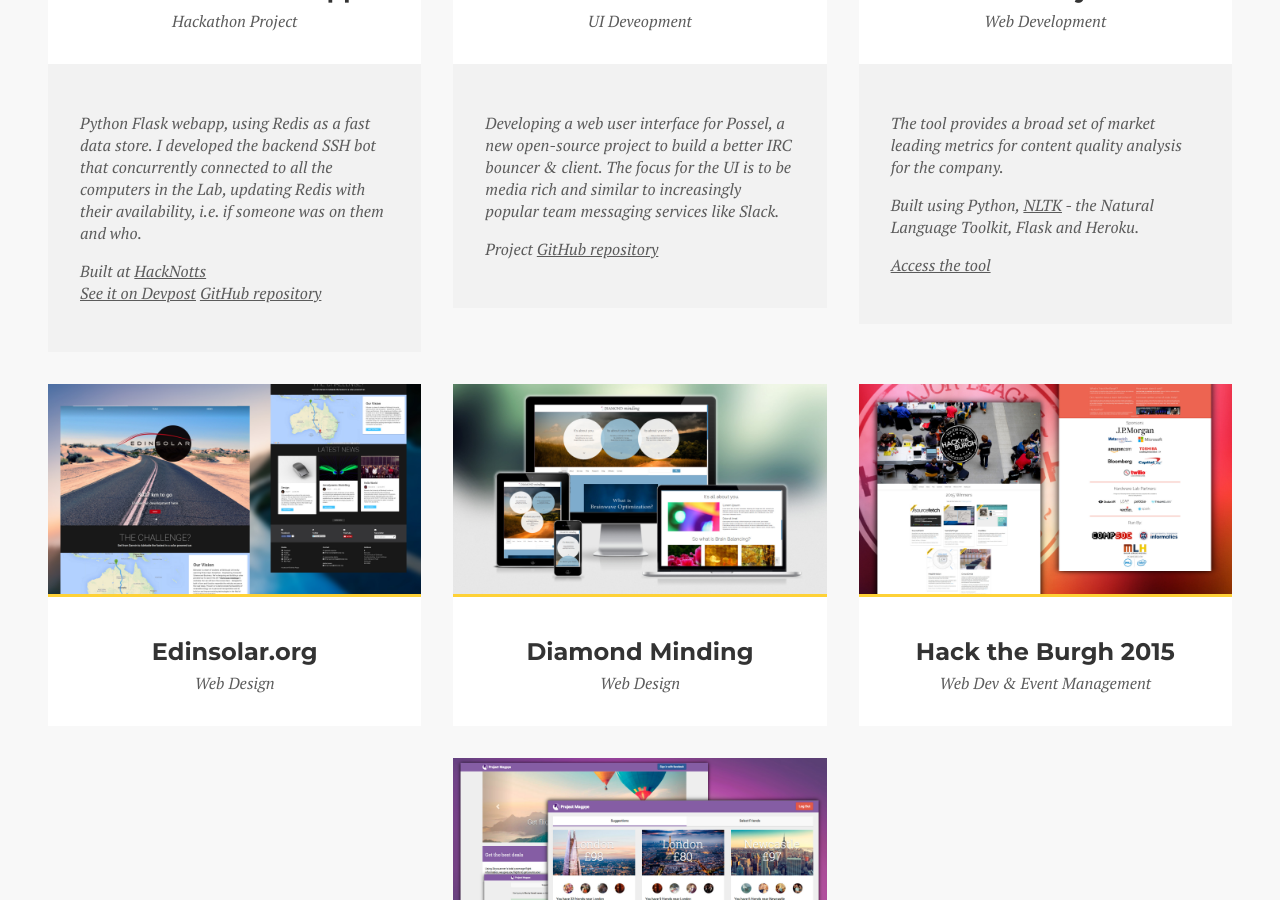
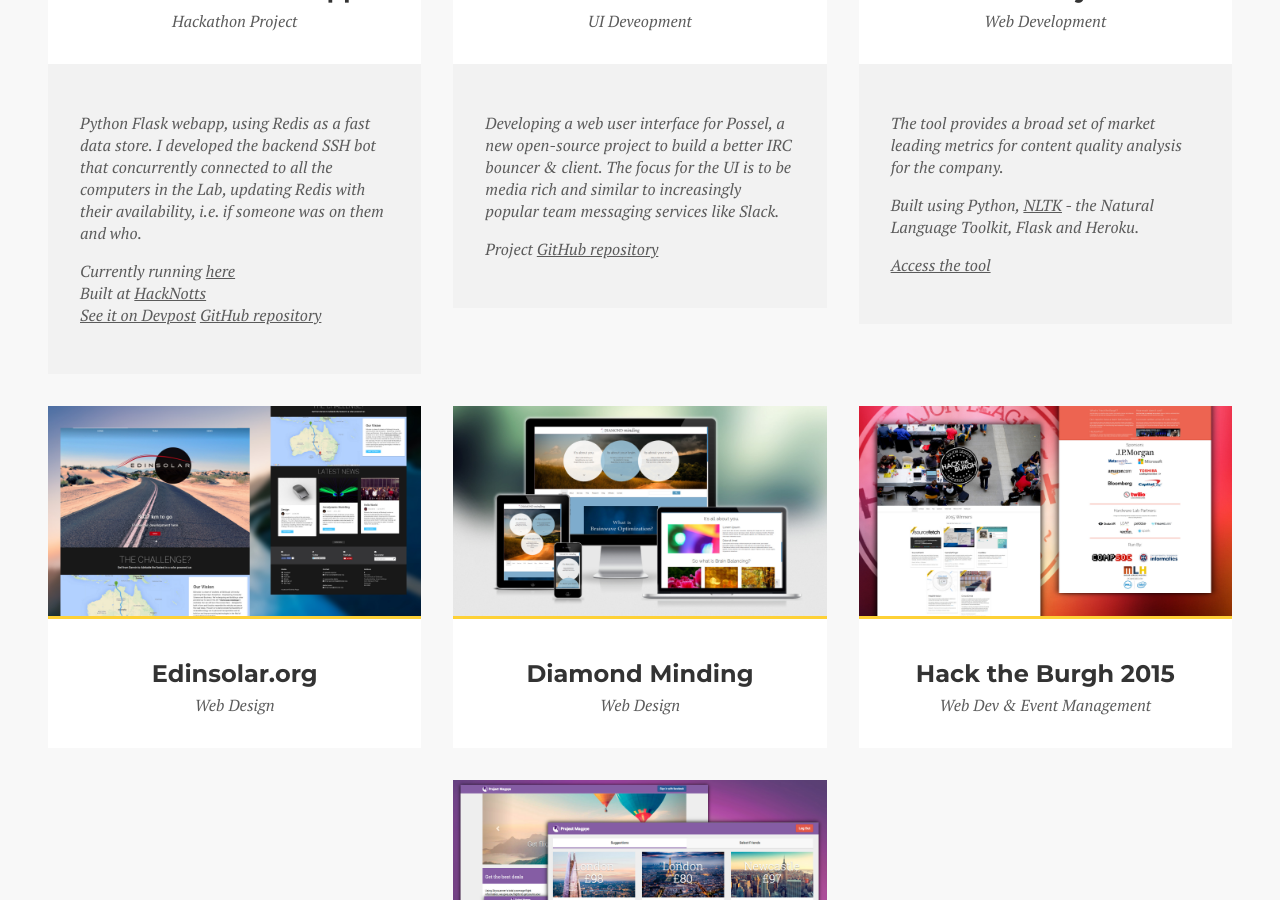
Before and after one commit to AngusP/AngusP.github.io, a Jekyll site: the page built from index.html, in a window 1280 px wide and 900 px high, scrolled down 1447 px. Built offline with Jekyll 4.4.1, drawn with Linux system fonts in a browser that asks for light colours; nearby versions of some CDN libraries; the list of posts is cut into pages by our own code.

Commit message:
Added link to MAPP

```diff
--- a/index.html
+++ b/index.html
@@ -76,6 +76,7 @@ layout: home
               with their availability, i.e. if someone was on them and who.
             </p>
             <p>
+              Currently running <a href="https://mapp.tardis.ed.ac.uk">here</a><br>
               Built at <a href="http://hacknotts.com" target=_blank>HackNotts</a><br>
               <a href="http://devpost.com/software/the-marauder-s-app" target=_blank>See it on Devpost</a>
               <a href="https://github.com/AngusP/hacknotts15" target=_blank>GitHub repository</a>
```
